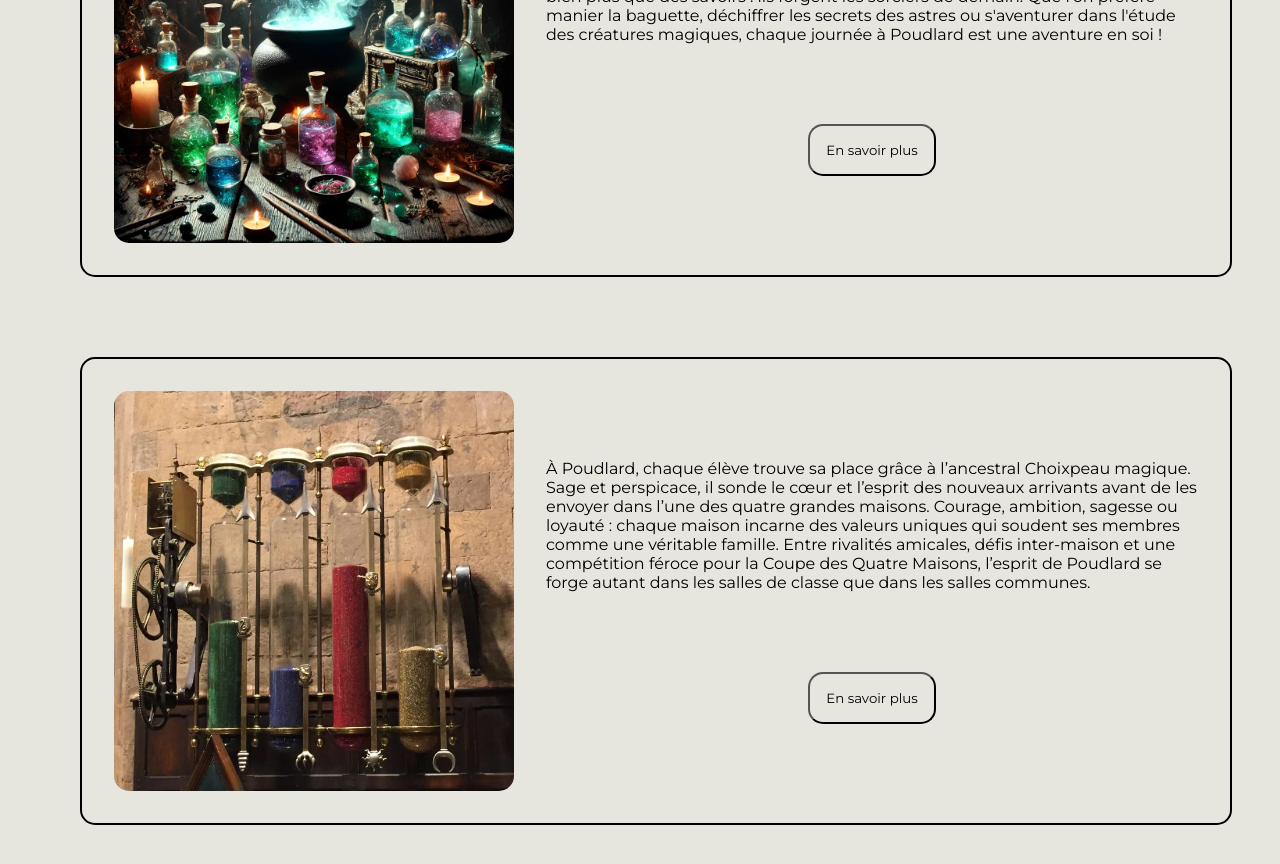
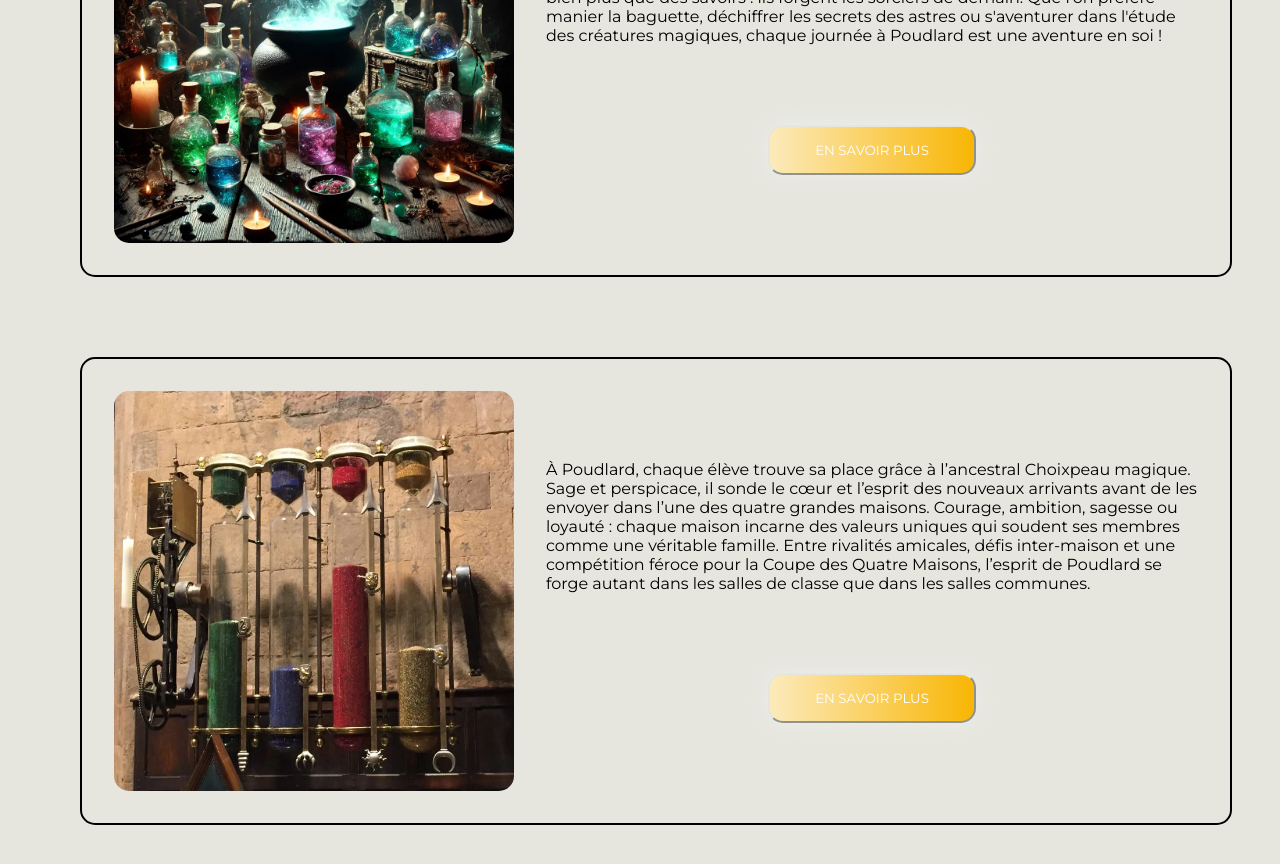
Before and after one commit to itisalicia/hogwarts, a React (Vite) app in the folder client/: page / in a window 1280 px wide. Shown: the part 1680-2544 px from the top of the page. Built offline with nearby package versions, Linux system fonts and the light colour scheme; a web font is replaced by a local one.

Commit message:
changed the buttons

```diff
--- a/client/src/pages/HomePage/Homepage.css
+++ b/client/src/pages/HomePage/Homepage.css
@@ -15,6 +15,10 @@
   display: block;
   margin: auto;
   margin-top: 5rem;
+}
+
+.homepage-card-description {
+  margin-bottom: 5rem;
 }
 
 .homepage-cards {
@@ -38,15 +42,35 @@
   display: flex;
   flex-direction: column;
   justify-content: center;
+  margin-bottom: 5rem;
 }
 
 .homepage-card-button {
-  margin-top: 5rem;
-  display: flex;
-  justify-self: center;
-  padding: 1rem;
+  background-image: linear-gradient(
+    to right,
+    #fceabb 0%,
+    #f8b500 51%,
+    #fceabb 100%
+  );
+  border-color: #e6e6de;
+}
+.homepage-card-button {
+  margin: 10px;
+  padding: 15px 45px;
+  text-align: center;
+  text-transform: uppercase;
+  transition: 0.5s;
+  background-size: 200% auto;
+  color: white;
+  box-shadow: 0 0 20px #eee;
   border-radius: 15px;
+  display: block;
+  margin: auto;
 }
+
 .homepage-card-button:hover {
+  background-position: right center;
+  color: #fff;
+  text-decoration: none;
   cursor: pointer;
 }
```
